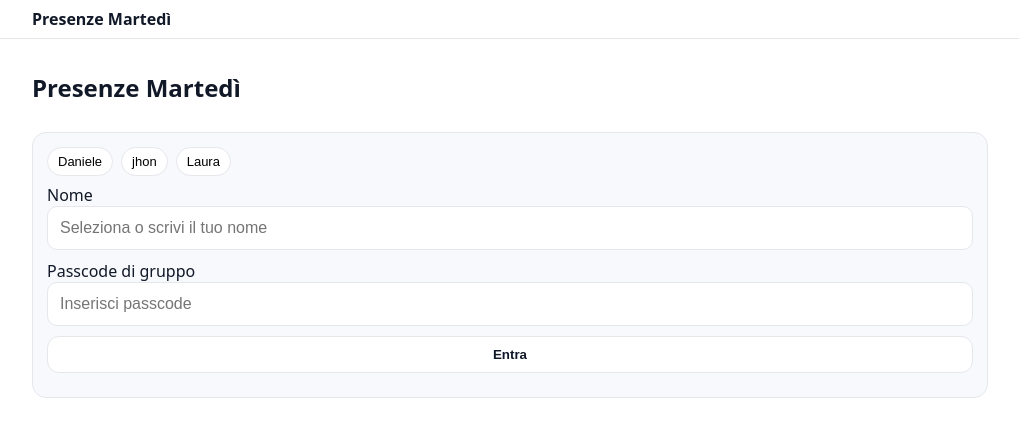
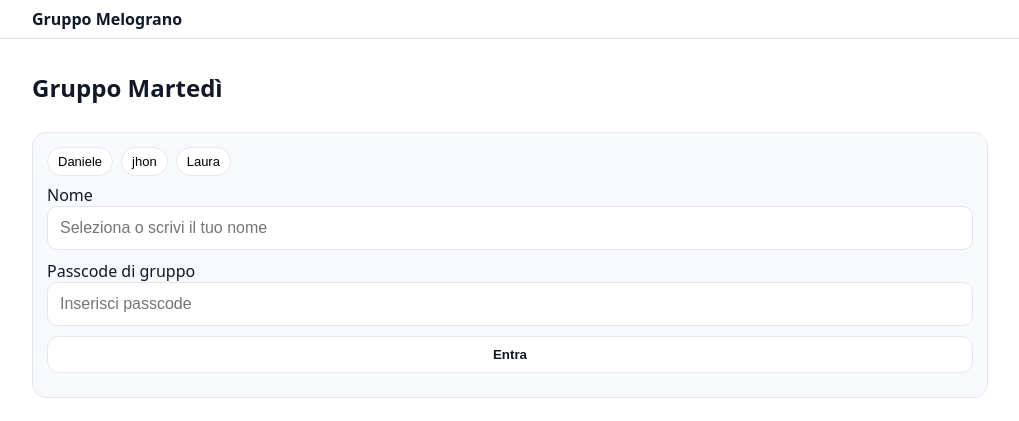
Before and after one commit to DanieleRamacci/app-disp-gruppo, a Flask app: page / in a window 1280 px wide. Shown: the top 421 px of the page, without its empty margins (130-1149 px from the left). Run offline with Flask 3, Linux system fonts and the light colour scheme.

Commit message:
aggiustamento grafici

```diff
--- a/templates/index.html
+++ b/templates/index.html
@@ -5,7 +5,7 @@
   <meta name="viewport" content="width=device-width,initial-scale=1" />
   <title>{{ title }}</title>
   <style>
-    :root{--gap:12px;--r:14px;--txt:#111827;--mut:#6b7280;--card:#f7f9fc;--bd:#e5e7eb;--bg:#ffffff;--primary:#2563eb;--danger:#ef4444}
+    :root{--gap:12px;--r:14px;--txt:#111827;--mut:#6b7280;--card:#f7f9fc;--bd:#e5e7eb;--bg:#ffffff;--primary:#f2938a;--danger:#ef4444}
     *{box-sizing:border-box}
     body{margin:0;font-family:ui-sans-serif,system-ui,-apple-system,Segoe UI,Roboto,Ubuntu,Arial;color:var(--txt);background:#fff}
     .hidden{display:none !important}
@@ -65,6 +65,7 @@
   align-items:center;
   gap:8px;
   margin-top:6px;
+  padding-bottom:10px;
 }
 
 /* le etichette restano in riga e vanno a capo se serve */
@@ -93,7 +94,7 @@
 
     <div class="pm-fixedbar">
       <div class="pm-fixedbar-inner container">
-        <div class="pm-fixedbar-title">Presenze Martedì</div>
+        <div class="pm-fixedbar-title">Gruppo Melograno</div>
         <div style="display:flex;gap:8px;flex-wrap:wrap">
           <button class="pm-btn js-auth js-go-choices hidden">Scelte</button>
           <button class="pm-btn js-auth js-go-summary hidden">Riepilogo</button>
@@ -105,7 +106,7 @@
     <div class="container">
       <!-- header/badge -->
       <div class="pm-row" style="justify-content:space-between">
-        <h2>Presenze Martedì</h2>
+        <h2>Gruppo Martedì</h2>
         <span id="pmBadge" class="pm-badge hidden"></span>
       </div>
 
```
